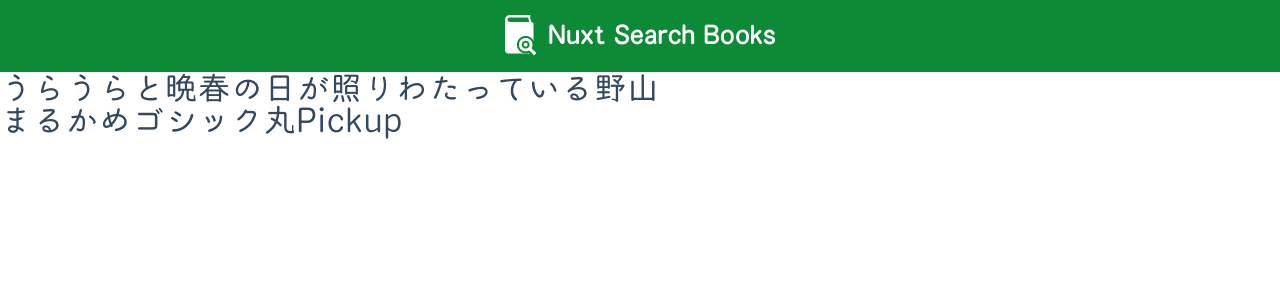
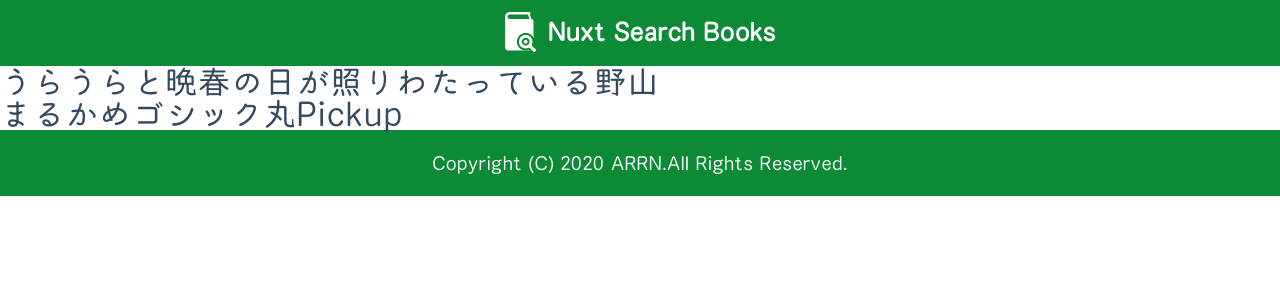
Before and after one commit to arrnarrnarrn/waiting_period_project, a Nuxt app: page / in a window 1280 px wide. Shown: the top 300 px of the page. Built offline with nearby package versions, Linux system fonts and the light colour scheme.

Commit message:
add footer

```diff
--- a/assets/css/variables.scss
+++ b/assets/css/variables.scss
@@ -1 +1,5 @@
 $main-color: #0c8a36;
+
+.u-inline-block {
+  display: inline-block;
+}
--- /dev/null
+++ b/components/pc/organism/TheFooter.vue
@@ -0,0 +1,37 @@
+<template>
+  <footer class="footer">
+    <div class="footer_wrap">
+      <p>
+        <small class="footer_copy">
+          <span class="u-inline-block">
+            Copyright (C) 2020 ARRN.
+          </span>
+          <span class="u-inline-block">
+            All Rights Reserved.
+          </span>
+        </small>
+      </p>
+    </div>
+  </footer>
+</template>
+
+<script>
+export default {}
+</script>
+
+<style lang="scss" scoped>
+.footer {
+  background-color: $main-color;
+  display: flex;
+  justify-content: center;
+  align-items: center;
+  width: 100%;
+  &_wrap {
+    padding: 24px;
+  }
+  &_copy {
+    font-size: 1.8rem;
+    color: white;
+  }
+}
+</style>
--- a/components/pc/organism/TheHeader.vue
+++ b/components/pc/organism/TheHeader.vue
@@ -15,7 +15,6 @@ export default {}
 <style lang="scss" scoped>
 .header {
   width: 100%;
-  height: 72px;
   text-align: center;
   background: $main-color;
   line-height: 1;
--- a/pages/index.vue
+++ b/pages/index.vue
@@ -15,13 +15,15 @@
     <p class="text">
       まるかめゴシック丸Pickup
     </p>
+    <the-footer />
   </div>
 </template>
 
 <script>
 import TheHeader from '@/components/pc/organism/TheHeader.vue'
+import TheFooter from '@/components/pc/organism/TheFooter.vue'
 export default {
-  components: { TheHeader },
+  components: { TheHeader, TheFooter },
   // async asyncData({ $axios }) {
   //   const url =
   //     'https://www.googleapis.com/books/v1/volumes?q=%E3%81%8A%E3%81%8A%E3%81%8D%E3%81%8F%E6%8C%AF%E3%82%8A%E3%81%8B%E3%81%B6%E3%81%A3%E3%81%A6'
```
